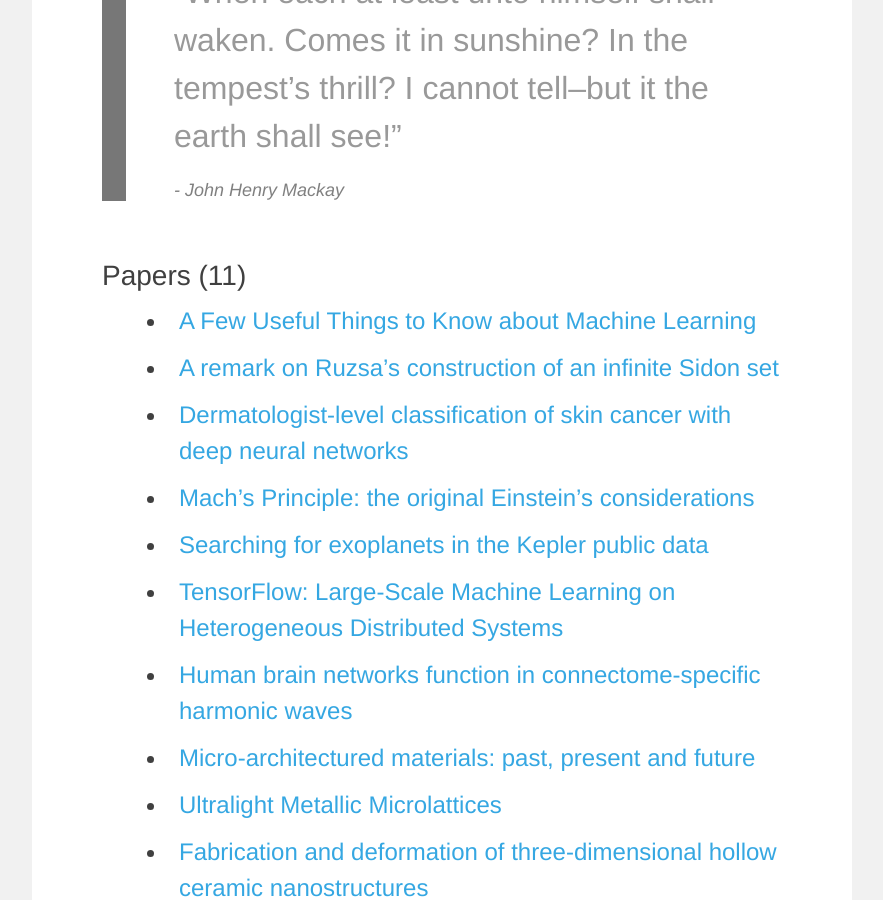
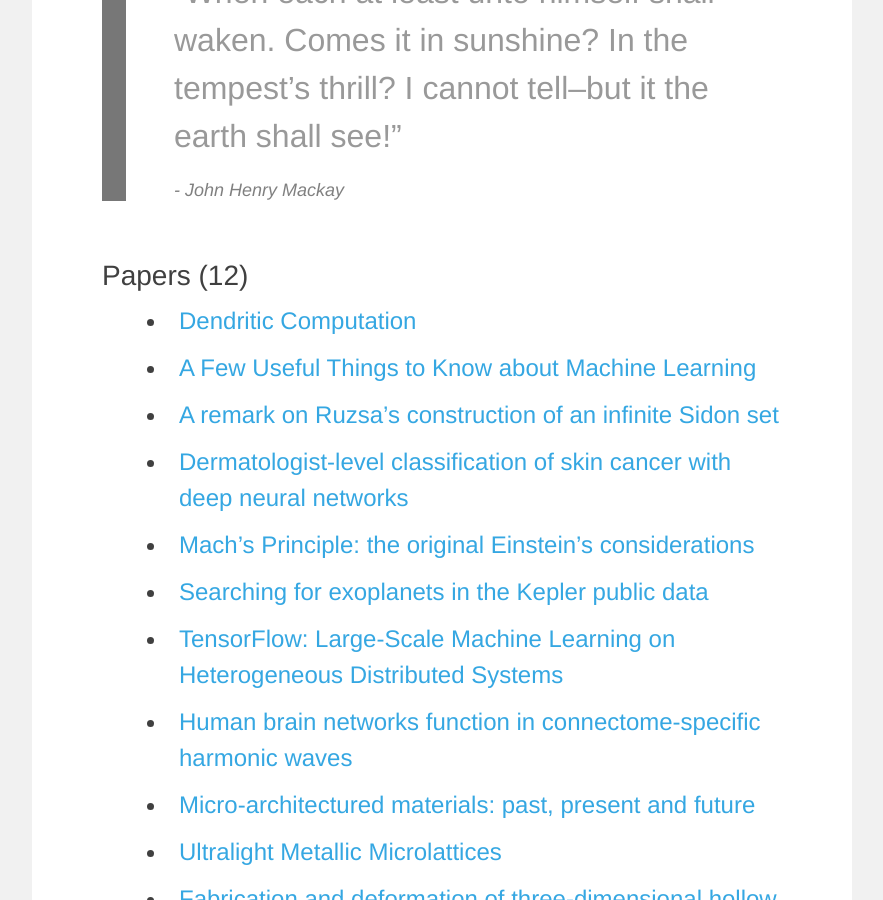
Before and after one commit to snehankekre/snehankekre.github.io, a Jekyll site: the page built from _posts/2017-05-12-summer-reading.md, in a window 1280 px wide and 900 px high, scrolled down 476 px. Shown: the whole window, without its empty margins (198-1081 px from the left). Built offline with Jekyll 4.4.1, drawn with Linux system fonts in a browser that asks for light colours.

Commit message:
update: paper

```diff
--- a/_posts/2017-05-12-summer-reading.md
+++ b/_posts/2017-05-12-summer-reading.md
@@ -14,7 +14,8 @@
 >
 > #### \- John Henry Mackay
 
-## Papers (11)
+## Papers (12)
+- [Dendritic Computation](https://neurophysics.ucsd.edu/courses/physics_171/annurev.neuro.28.061604.135703.pdf)
 - [A Few Useful Things to Know about Machine Learning](https://homes.cs.washington.edu/~pedrod/papers/cacm12.pdf)
 - [A remark on Ruzsa’s construction of an infinite Sidon set](https://arxiv.org/pdf/1103.5732.pdf)
 - [Dermatologist-level classification of skin cancer with deep neural networks](https://www.nature.com.sci-hub.cc/nature/journal/v542/n7639/full/nature21056.html)
```
